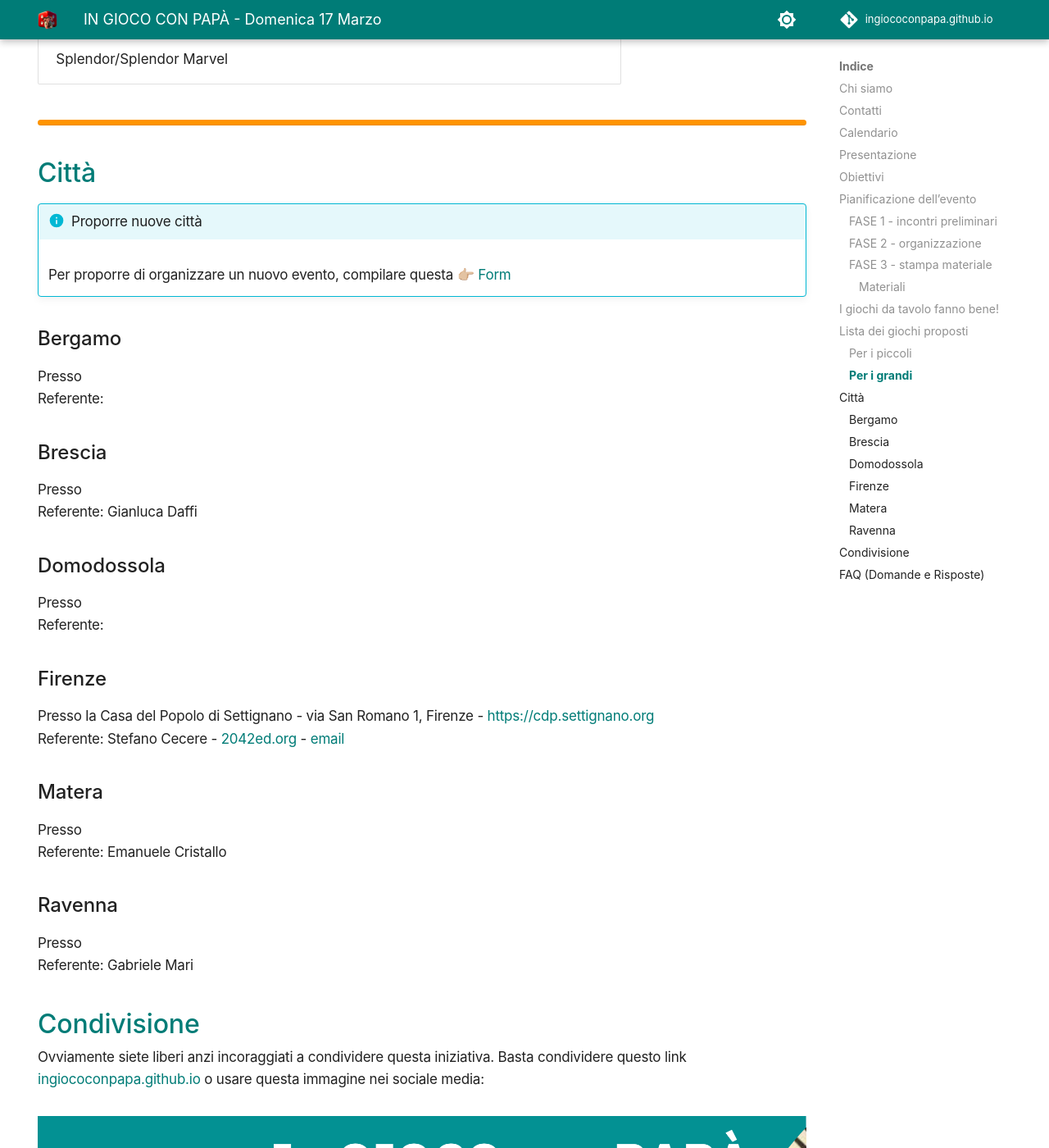
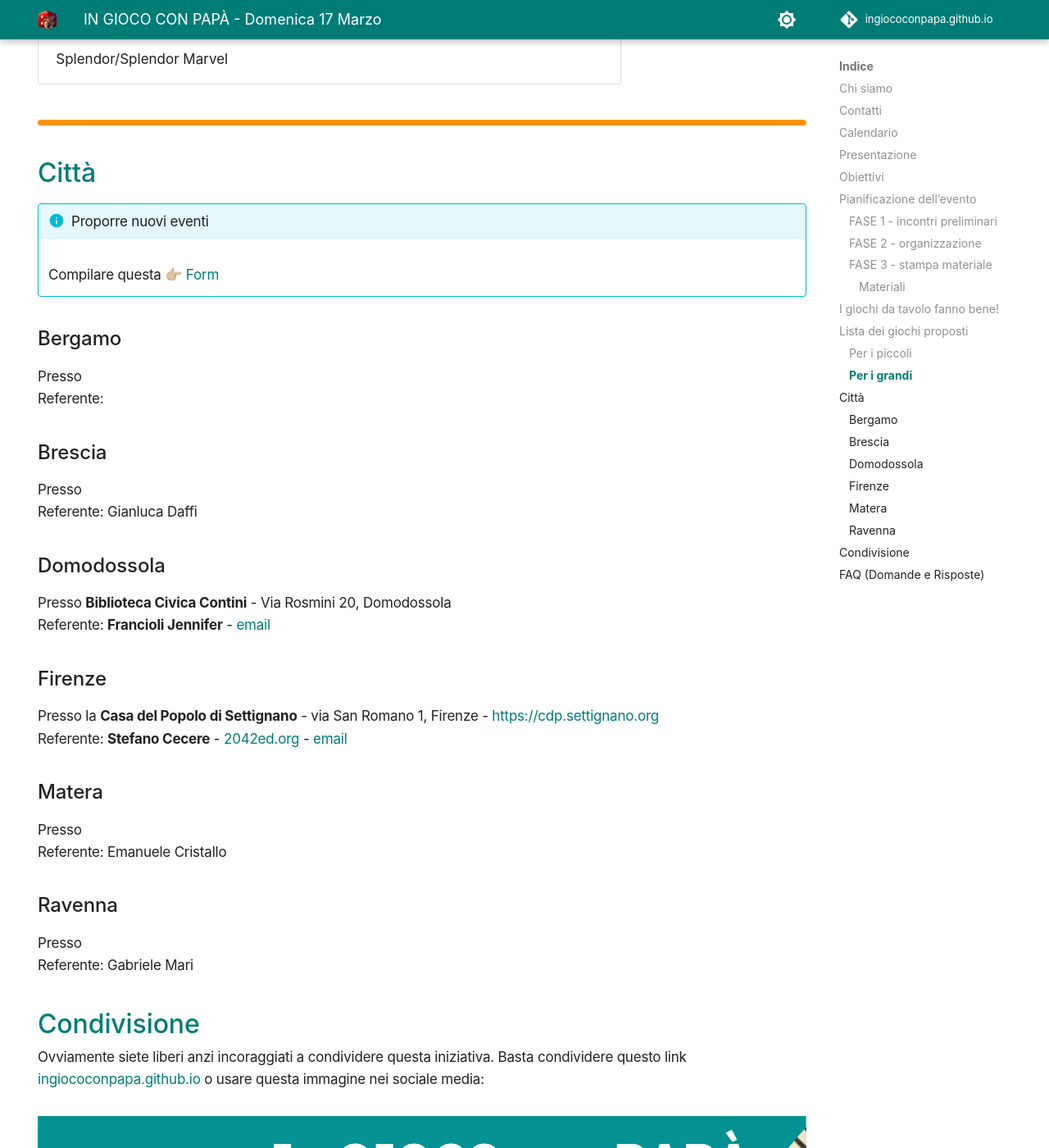
Before and after one commit to ingiococonpapa/ingiococonpapa.github.io, an MkDocs documentation site: the page built from docs/index.md, in a window 1280 px wide and 1400 px high, scrolled down 6442 px. Shown: the whole window at 82% size. Built offline with MkDocs 1.6.1 and Material for MkDocs 9.7.7, drawn with Linux system fonts in a browser that asks for light colours; comment, search, counter and statistics services are not loaded.

Commit message:
domodossola

```diff
--- a/docs/index.md
+++ b/docs/index.md
@@ -155,8 +155,8 @@ Per i bambini e i ragazzi con ADHD, poi, i giochi sono ancor più importanti, pe
 
 ## Città
 
-!!! info "Proporre nuove città"
-    Per proporre di organizzare un nuovo evento, compilare questa 👉🏼 [Form](https://forms.gle/jHMDSRyyoLyGsMvv7)
+!!! info "Proporre nuovi eventi"
+    Compilare questa 👉🏼 [Form](https://forms.gle/jHMDSRyyoLyGsMvv7)
 
 ### Bergamo
 Presso
@@ -167,12 +167,12 @@ Presso
 Referente: Gianluca Daffi
 
 ### Domodossola
-Presso
-Referente:
+Presso **Biblioteca Civica Contini** - Via Rosmini 20, Domodossola
+Referente: **Francioli Jennifer** - [email](mailto:francij75@gmail.com)
 
 ### Firenze
-Presso la Casa del Popolo di Settignano - via San Romano 1, Firenze - [https://cdp.settignano.org](https://cdp.settignano.org/)
-Referente: Stefano Cecere - [2042ed.org](https://2042ed.org/) - [email](mailto:stefano.cecere@gmail.com)
+Presso la **Casa del Popolo di Settignano** - via San Romano 1, Firenze - [https://cdp.settignano.org](https://cdp.settignano.org/)
+Referente: **Stefano Cecere** - [2042ed.org](https://2042ed.org/) - [email](mailto:stefano.cecere@gmail.com)
 
 ### Matera
 Presso
```
